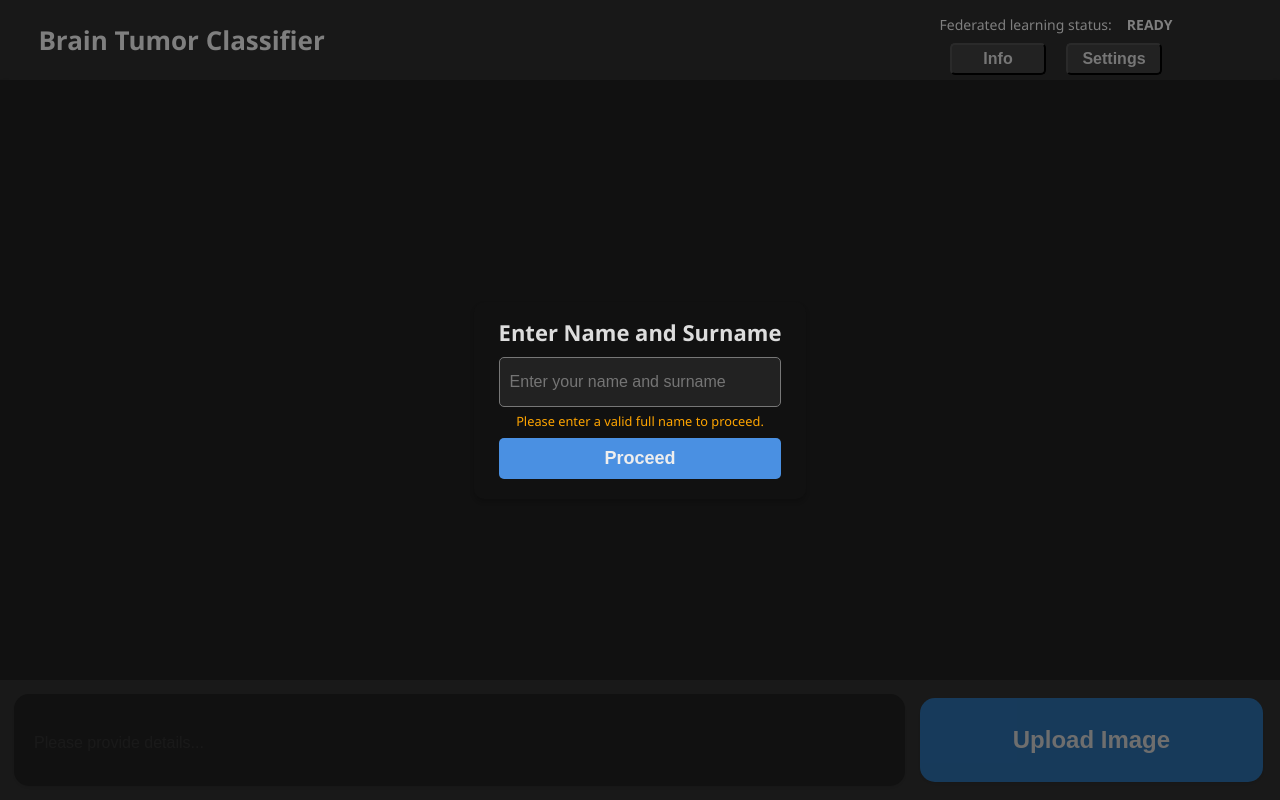
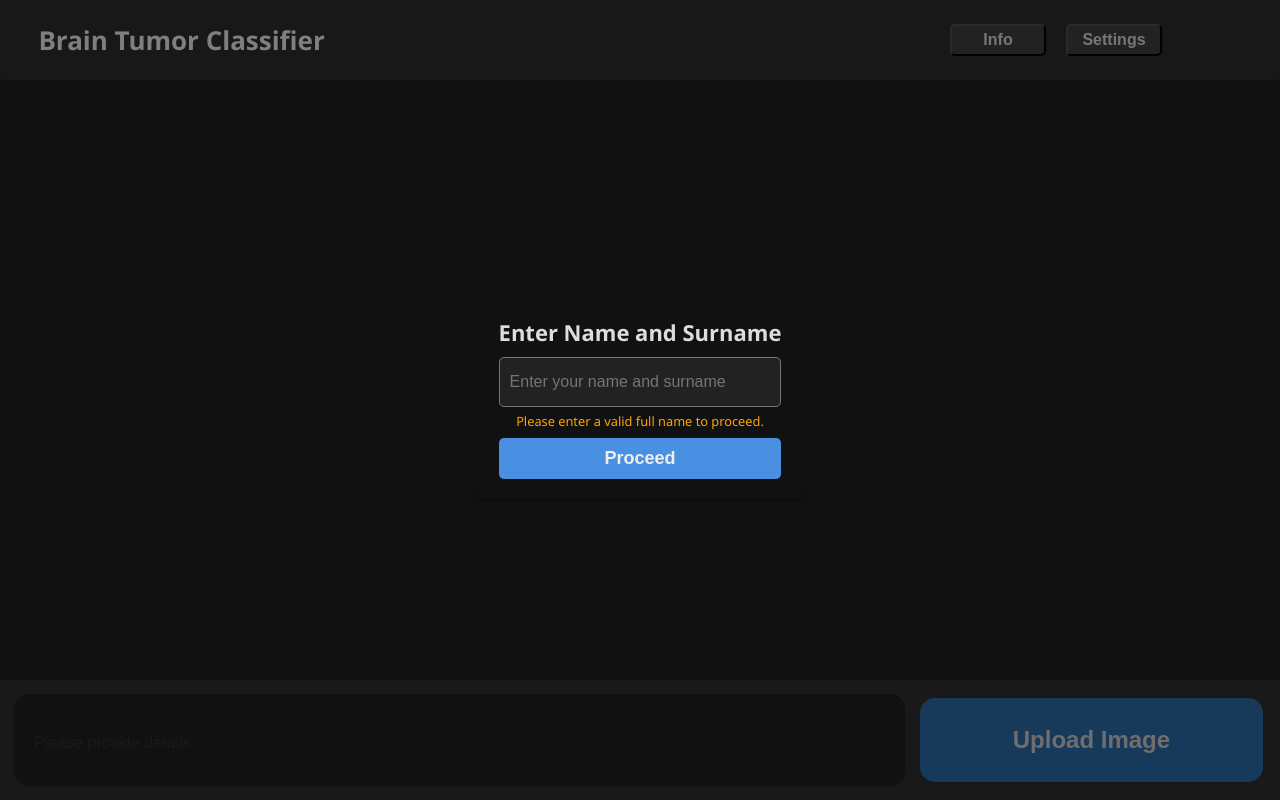
Before and after one commit to OnurSerbes/fl-chatbot, a React (Create React App) app in the folder client/: page / in a window 1280 px wide. Built offline with nearby package versions, Linux system fonts and the light colour scheme.

Commit message:
TODO: - Tutorial Modal - Message Edit Delete Buttons Redesign - sendMessage Method Refraction - Code Componentation - CSS Revision - Docker (optional) - Local Database (optional)

```diff
--- a/client/src/components/Header.js
+++ b/client/src/components/Header.js
@@ -24,14 +24,7 @@ const Header = ({ title }) => {
       </div>
       {/* BUTTON CONTAINER FOR TUTORIAL MODAL AND ACCESSIBILITY SETTINGS */}
       <div className="section-buttons">
-        <div className="status-fl">
-          <div className="label-fl">
-            Federated learning status:
-          </div>
-          <div className="status">
-            READY
-          </div>
-        </div>
+        {/* FEDERATED LEARNING STATUS */}
         <div className="buttonbox">
           <button className="">
             Info
```
